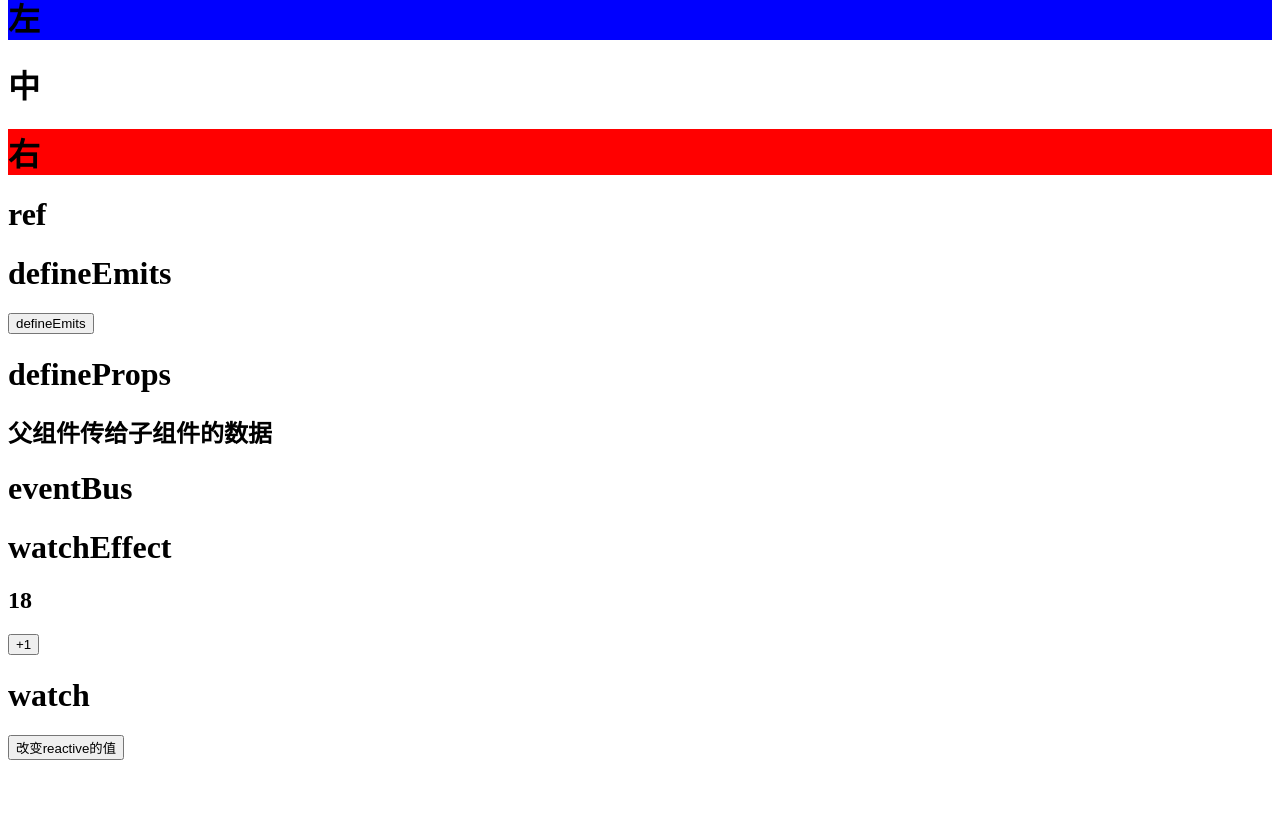
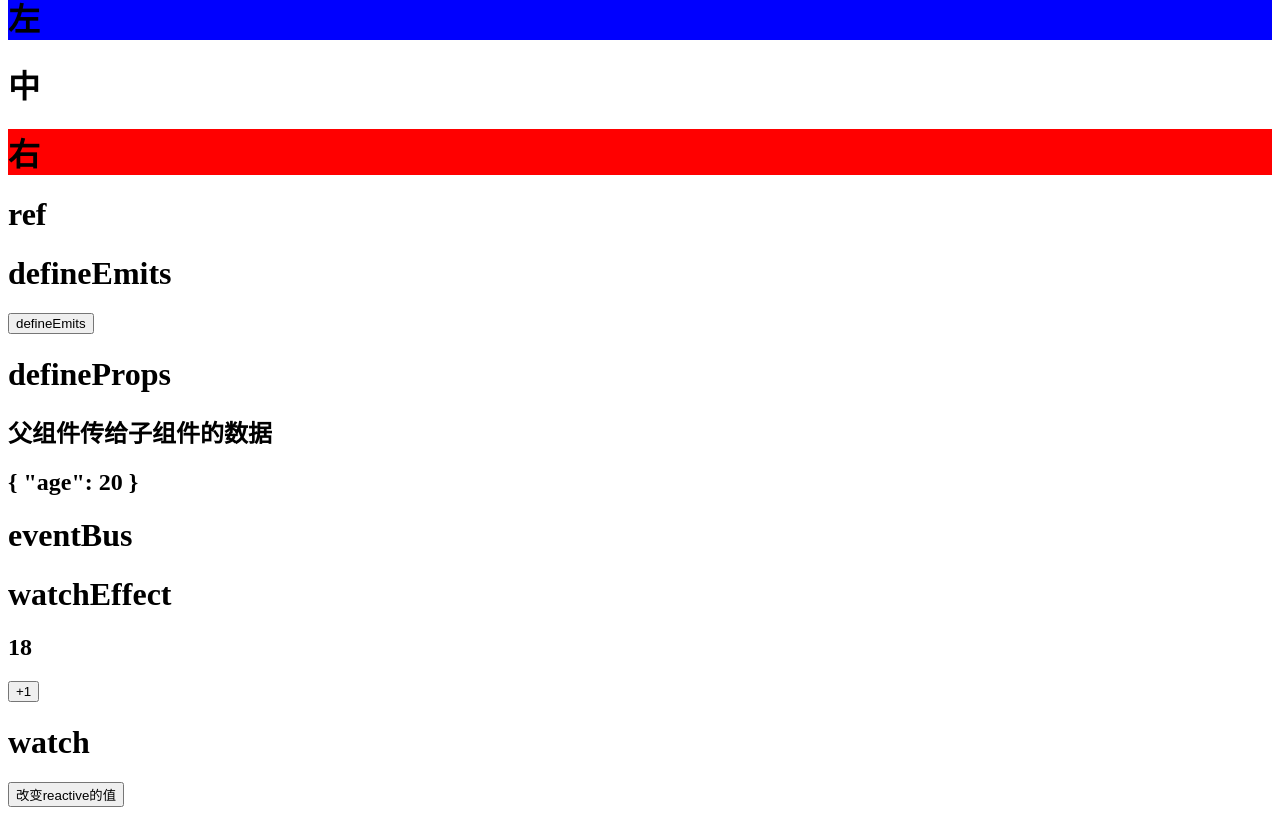
Before and after one commit to Minori-ty/vite-ts-module, a Vue app: page /#/ in a window 1280 px wide. Shown: the part 991-1806 px from the top of the page. Before the commit the page ends 1759 px from the top, so only its background shows below. Built offline with nearby package versions, Linux system fonts and the light colour scheme.

Commit message:
fix(hooks): defineProps

```diff
--- a/src/components/Home.vue
+++ b/src/components/Home.vue
@@ -30,7 +30,7 @@
 
     <Ref ref="RefDom" />
     <defineEmits @emits="emit" />
-    <defineProps msg="父组件传给子组件的数据" />
+    <defineProps msg="父组件传给子组件的数据" :form="{ age: 20 }" />
     <eventBus />
     <watchEffect />
     <watch />
@@ -59,11 +59,14 @@ import store from './store.vue'
 import slots from './slots.vue'
 const slotscope = defineAsyncComponent(() => import('./slotscope.vue'))
 
-const RefDom = ref<InstanceType<typeof Ref>>()
-
+interface childrenRef {
+    fn: () => void
+}
+const RefDom = ref<childrenRef>()
 onMounted(() => {
     console.log(RefDom.value?.fn)
 })
+
 const $filters =
     getCurrentInstance()?.appContext.config.globalProperties.$filters ?? null
 
@@ -72,11 +75,11 @@ const push = () => {
     arr.value.push(1)
     console.log(arr.value.length)
 }
+
 provide(
     'length',
     computed(() => arr.value.length)
 )
-
 const count = ref(0)
 provide('count', readonly(count))
 const add = () => {
--- a/src/components/defineProps.vue
+++ b/src/components/defineProps.vue
@@ -1,13 +1,15 @@
 <template>
     <h1>defineProps</h1>
     <h2>{{ msg }}</h2>
+    <h2>{{ form }}</h2>
 </template>
 <script setup lang="ts">
-defineProps({
-    msg: {
-        type: String,
-        default: 'xx',
-    },
-})
+type Form = {
+    age: number
+}
+defineProps<{
+    msg: string
+    form: Form
+}>()
 </script>
 <style></style>
--- a/src/components/store.vue
+++ b/src/components/store.vue
@@ -1,7 +1,7 @@
 <template>
     <h1>store</h1>
-    <h2>{{ store.state.aboutModule.about }}</h2>
-    <h1>{{ store.state.counter }}</h1>
+    <h2>{{ aboutModule }}</h2>
+    <h1>{{ counter }}</h1>
     <button @click="dispatch">dispatch++</button>
     <button @click="commit">commit++</button>
 </template>
@@ -11,6 +11,7 @@
 // const store = useStore<InitState>(key)
 
 //useStore不再从vuex中导入，而是使用自己构建的新的useStore函数
+import { computed } from 'vue'
 import { useStore } from '../store'
 const store = useStore()
 const dispatch = () => {
@@ -26,5 +27,7 @@ const commit = () => {
     store.commit('homeModule/add')
     store.commit('aboutModule/add')
 }
+const aboutModule = computed((): string => store.state.aboutModule.about)
+const counter = computed((): number => store.state.counter)
 </script>
 <style></style>
```
Also changed, not shown: index.ts (added).
